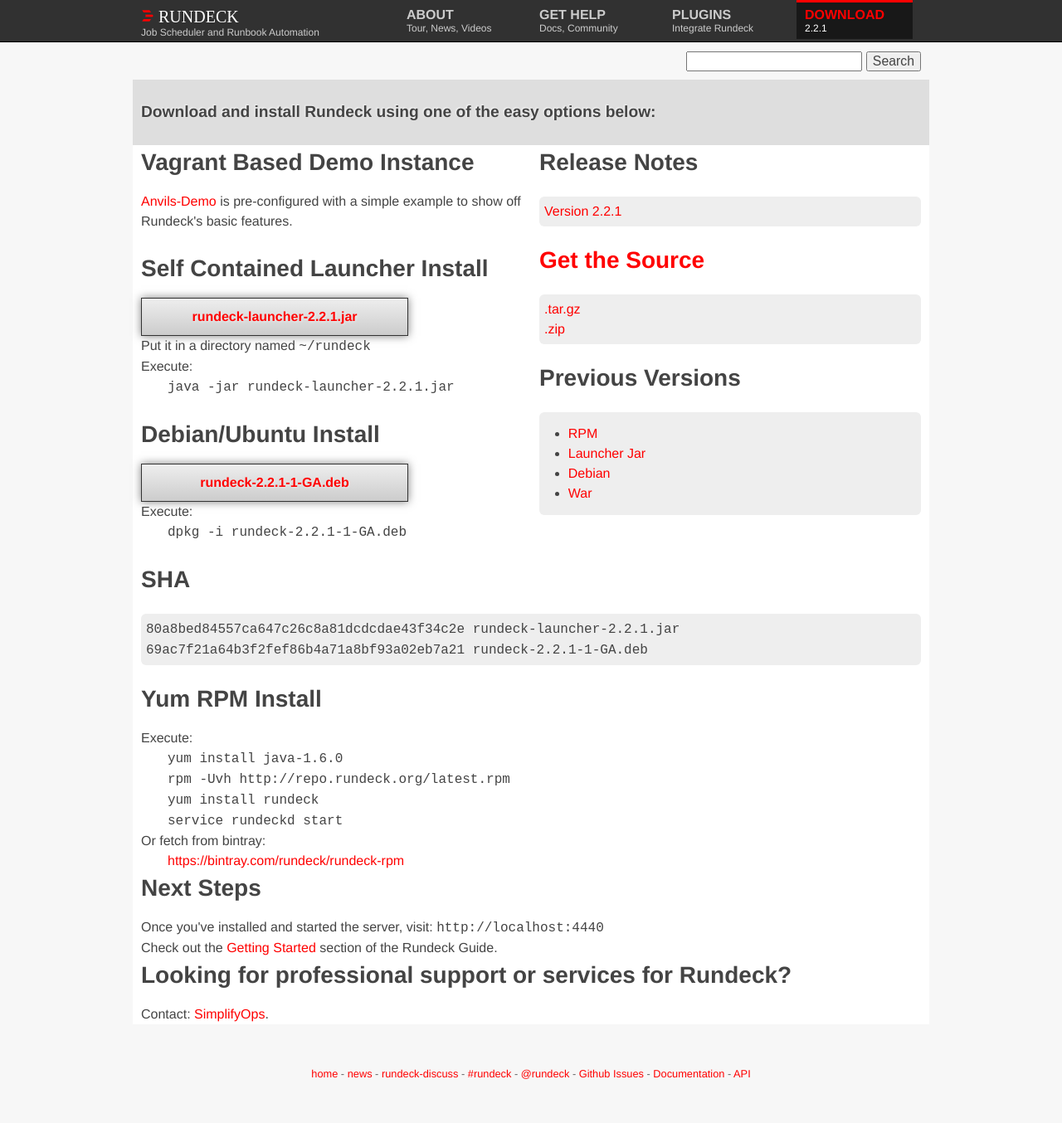
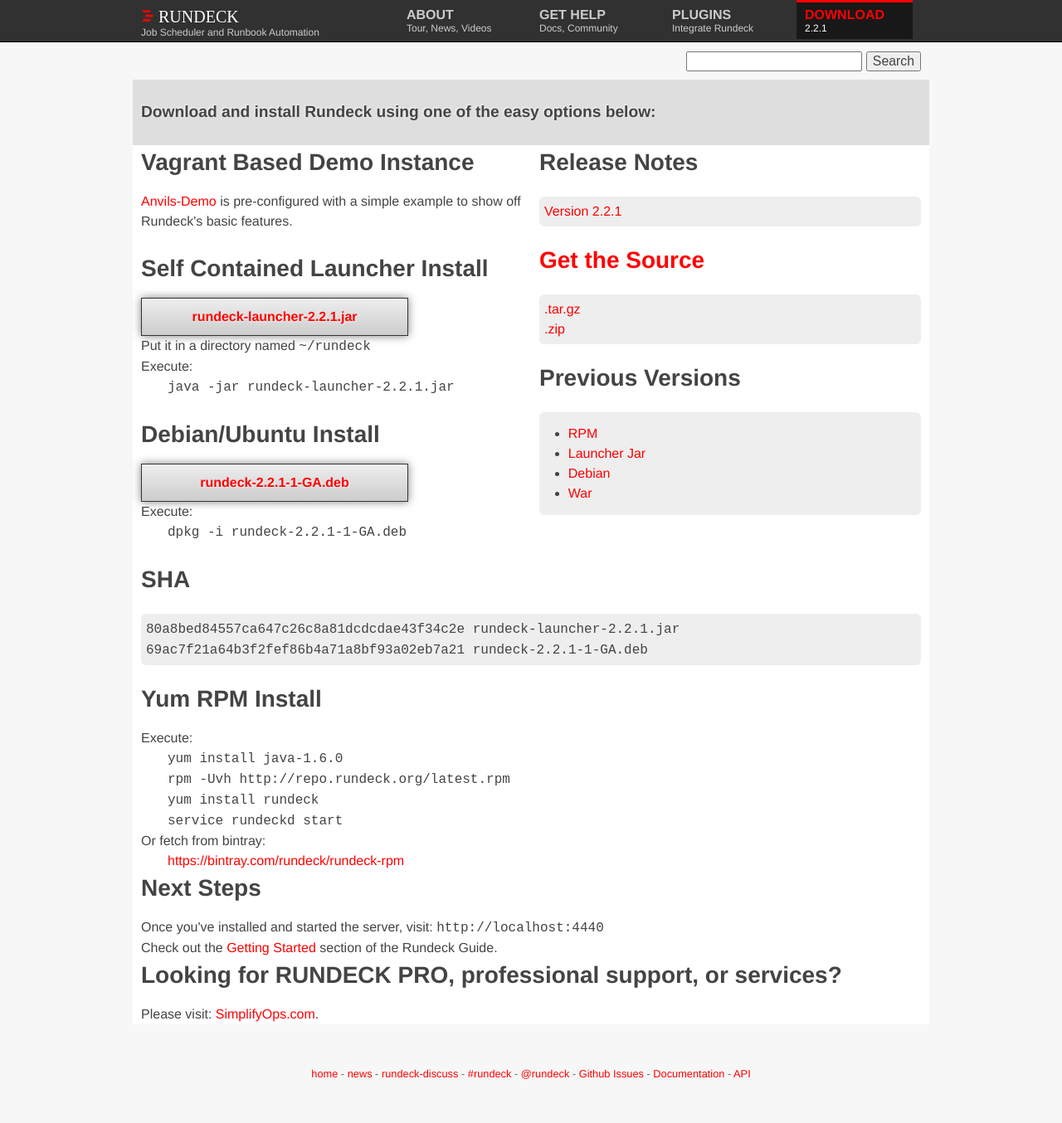
Before and after one commit to rundeck/rundeck-ghpages, a Jekyll site: the page built from downloads.html, in a window 1280 px wide. Shown: the whole page at 83% size. Built offline with Jekyll 4.4.1, drawn with Linux system fonts in a browser that asks for light colours; nearby versions of some CDN libraries.

Commit message:
added reference to RUNDECK PRO on download page

```diff
--- a/downloads.html
+++ b/downloads.html
@@ -120,8 +120,8 @@
                            Check out the <a href="/docs/manual/getting-started.html">Getting Started</a> section of the Rundeck Guide.
                            </p>
 
-                   <h2>Looking for professional support or services for Rundeck?</h2>
-                   <p>Contact: <a href="http://simplifyops.com">SimplifyOps</a>.
+                   <h2>Looking for RUNDECK PRO, professional support, or services?</h2>
+                   <p>Please visit: <a href="http://simplifyops.com">SimplifyOps.com</a>.</p>
 
           </div>
               <div class="clear"></div>
```
